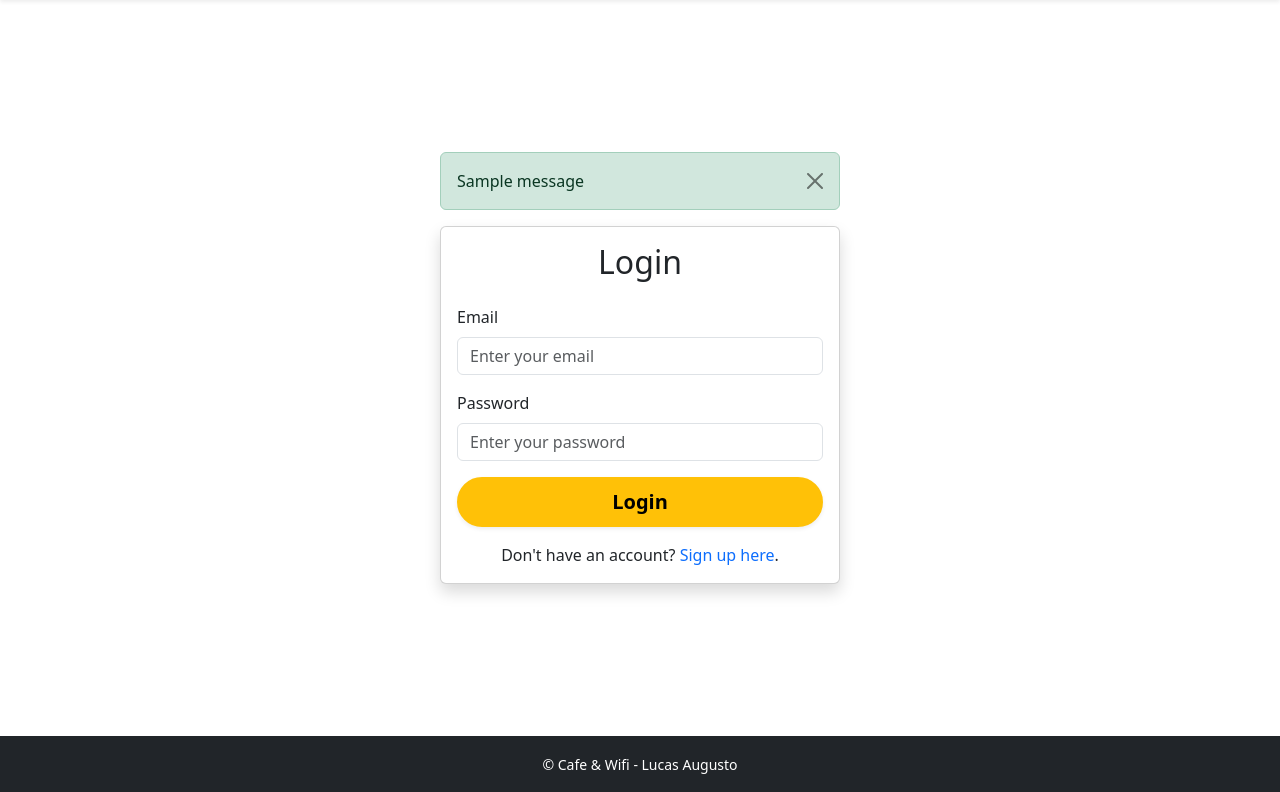
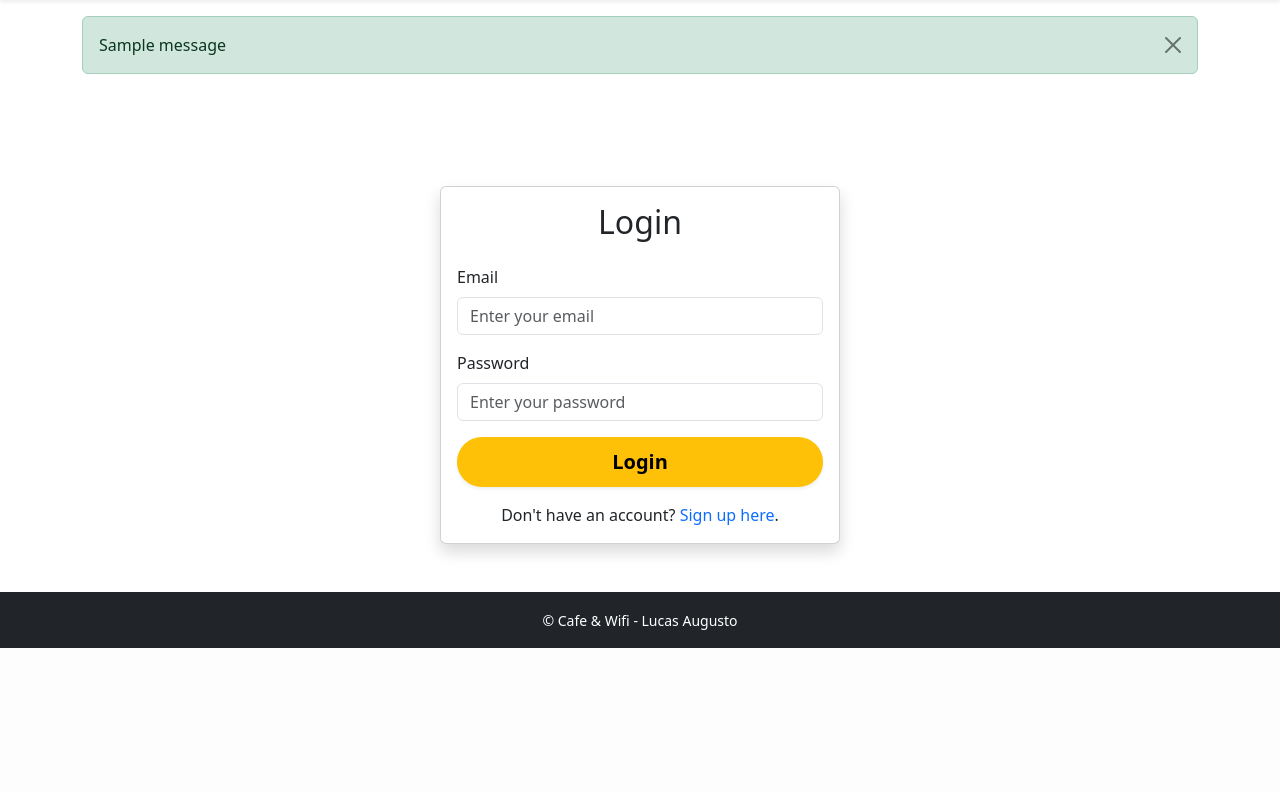
Before and after one commit to awakra/cafe-wifi-website, a Flask app: page /login in a window 1280 px wide. Shown: the part 294-1086 px from the top of the page. After the commit the page ends 942 px from the top, so only its background shows below. Run offline with Flask 3, Linux system fonts and the light colour scheme; tables that the repository leaves empty hold one stand-in row (values such as "Sample post"); one stand-in notice (Sample message) is shown.

Commit message:
Refactor flash message display: move to base.html and remove from individual templates
- Added Bootstrap-styled flash message block to base.html, ensuring all flash messages are displayed consistently across the site.
- Removed redundant flash message blocks from login.html.

```diff
--- a/templates/base.html
+++ b/templates/base.html
@@ -108,6 +108,20 @@
       </div>
     </nav>
 
+    <!-- Flash Messages -->
+    {% with messages = get_flashed_messages(with_categories=true) %}
+      {% if messages %}
+        <div class="container mt-3">
+          {% for category, message in messages %}
+            <div class="alert alert-{{ category }} alert-dismissible fade show" role="alert">
+              {{ message }}
+              <button type="button" class="btn-close" data-bs-dismiss="alert" aria-label="Close"></button>
+            </div>
+          {% endfor %}
+        </div>
+      {% endif %}
+    {% endwith %}
+
     <!-- Main Content -->
     <main class="container my-5">{% block content %}{% endblock %}</main>
 
--- a/templates/login.html
+++ b/templates/login.html
@@ -1,44 +1,21 @@
 {% extends "base.html" %} {% block content %}
-<div
-  class="container d-flex justify-content-center align-items-center"
-  style="min-height: 80vh"
->
-  <div class="w-100" style="max-width: 400px">
-    <!-- Flash Messages -->
-    {% with messages = get_flashed_messages(with_categories=true) %} {% if
-    messages %}
-    <div class="mb-3">
-      {% for category, message in messages %}
-      <div
-        class="alert alert-{{ category }} alert-dismissible fade show"
-        role="alert"
-      >
-        {{ message }}
-        <button
-          type="button"
-          class="btn-close"
-          data-bs-dismiss="alert"
-          aria-label="Close"
-        ></button>
-      </div>
-      {% endfor %}
-    </div>
-    {% endif %} {% endwith %}
-    <div class="card shadow">
+<div class="container d-flex justify-content-center mt-5">
+  <div class="card shadow" style="width: 100%; max-width: 400px">
     <div class="card-body">
       <h2 class="card-title text-center mb-4">Login</h2>
       <form method="POST" novalidate>
         {{ form.hidden_tag() }}
         <div class="mb-3">
           {{ form.email.label(class="form-label") }} {{
-            form.email(class="form-control", placeholder="Enter your email") }}
-            {% for error in form.email.errors %}
+          form.email(class="form-control", placeholder="Enter your email") }} {%
+          for error in form.email.errors %}
           <div class="text-danger small">{{ error }}</div>
           {% endfor %}
         </div>
         <div class="mb-3">
           {{ form.password.label(class="form-label") }} {{
-            form.password(class="form-control", placeholder="Enter your password") }} {% for error in form.password.errors %}
+          form.password(class="form-control", placeholder="Enter your password")
+          }} {% for error in form.password.errors %}
           <div class="text-danger small">{{ error }}</div>
           {% endfor %}
         </div>
@@ -58,5 +35,4 @@
     </div>
   </div>
 </div>
-</div>
 {% endblock %}
```
Lines whose indentation alone changed are shown as unchanged.
